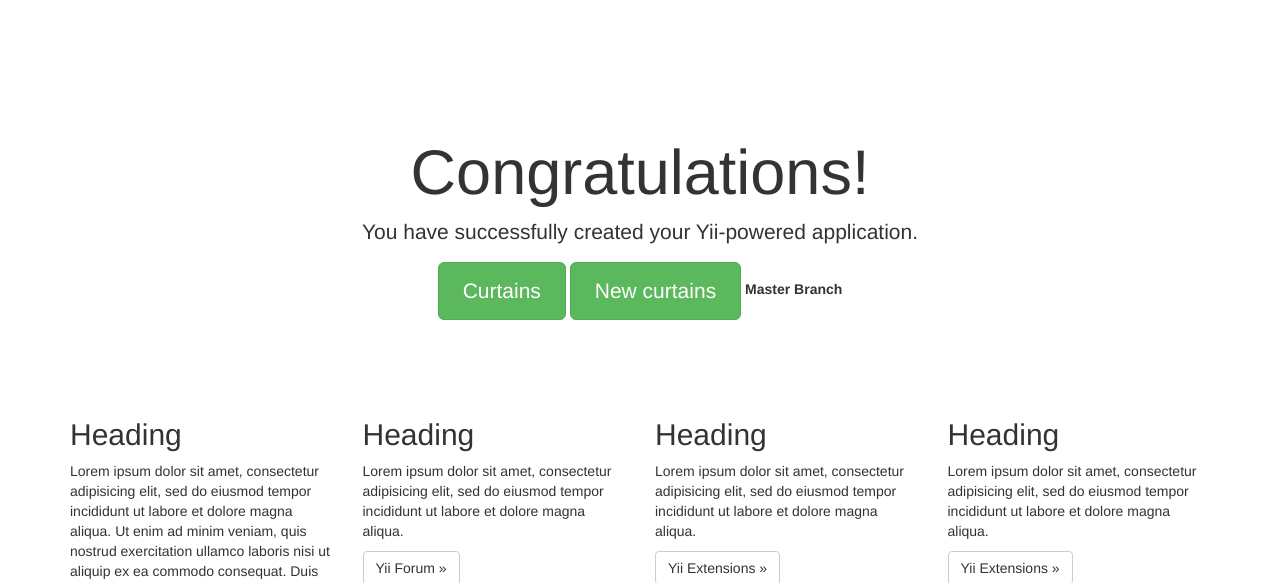
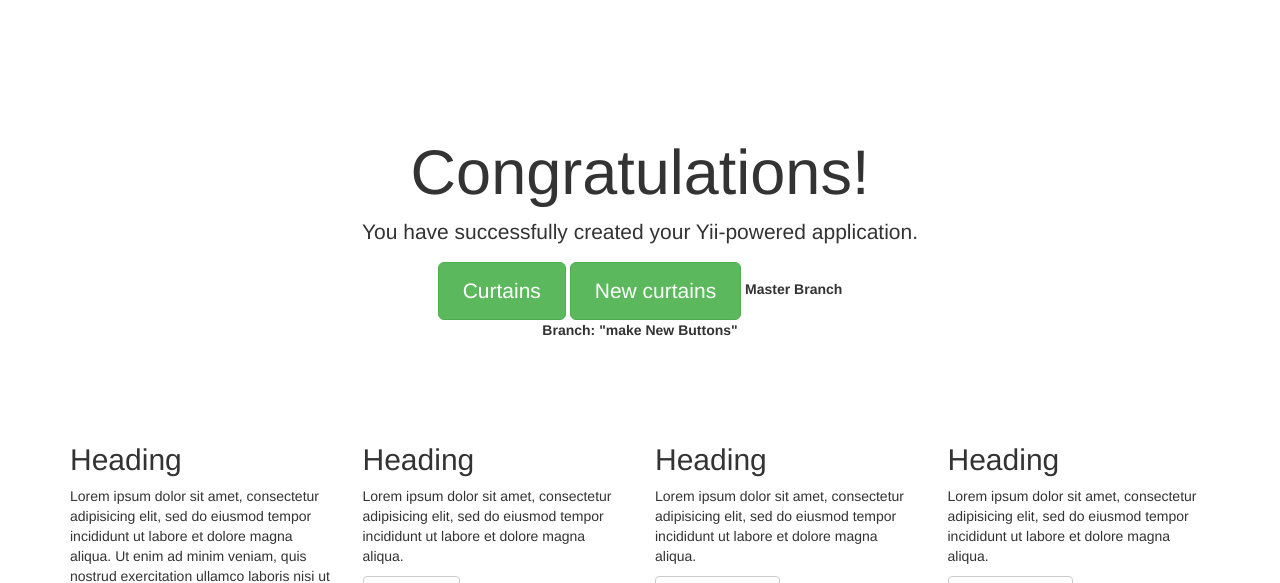
Before and after one commit to dmitryalex2012/train2505, a Yii app: template views/site/index.php in a window 1280 px wide. Shown: the top 583 px of the page. Run offline with PHP 8.4 and a stand-in for Yii, Linux system fonts and the light colour scheme; the template is opened without the code that fills it, so the values that code supplies are empty; some libraries are stand-ins or nearby versions.

Commit message:
Add "Label" to index page.

```diff
--- a/views/site/index.php
+++ b/views/site/index.php
@@ -21,6 +21,9 @@ $this->title = 'My Yii Application';
         ?>
         <label>Master</label>
         <label>Branch</label>
+
+        <br>
+        <label>Branch: "make New Buttons"</label>
 
     </div>
 
```
